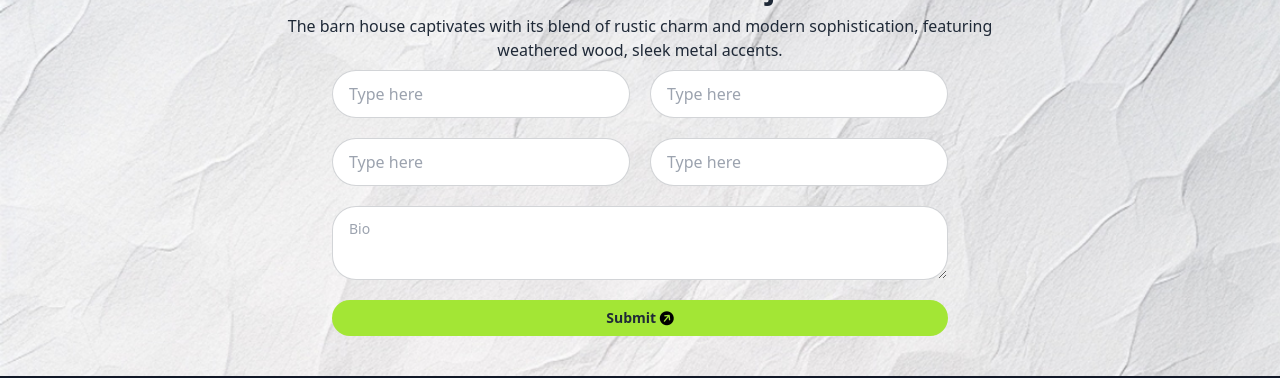
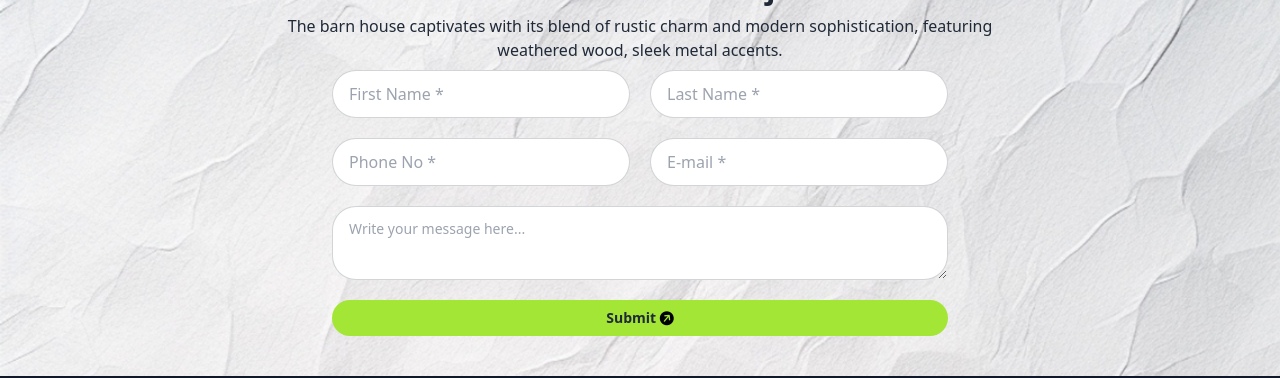
Before and after one commit to nawfs254/reset-assignment-3, a plain HTML site: page index.html in a window 1280 px wide. Shown: the part 2252-2630 px from the top of the page. Drawn offline with nearby package versions, Linux system fonts and the light colour scheme.

Commit message:
fixed form placeholders and footer menu alignments

```diff
--- a/index.html
+++ b/index.html
@@ -215,19 +215,19 @@
 
         <form action="" class="space-y-3 md:space-y-0 md:grid md:grid-cols-2 px-3 md:w-1/2 mx-auto gap-5">
             <label class="form-control w-full">
-                <input type="text" placeholder="Type here" class="input input-bordered w-full rounded-full" />
+                <input type="text" placeholder="First Name *" class="input input-bordered w-full rounded-full" />
             </label>
             <label class="form-control w-full">
-                <input type="text" placeholder="Type here" class="input input-bordered w-full rounded-full" />
+                <input type="text" placeholder="Last Name *" class="input input-bordered w-full rounded-full" />
             </label>
             <label class="form-control w-full">
-                <input type="text" placeholder="Type here" class="input input-bordered w-full rounded-full" />
+                <input type="text" placeholder="Phone No *" class="input input-bordered w-full rounded-full" />
             </label>
             <label class="form-control w-full">
-                <input type="text" placeholder="Type here" class="input input-bordered w-full rounded-full" />
+                <input type="text" placeholder="E-mail *" class="input input-bordered w-full rounded-full" />
             </label>
             <label class="form-control w-full col-span-2">
-                <textarea class="textarea textarea-bordered rounded-3xl" placeholder="Bio"></textarea>
+                <textarea class="textarea textarea-bordered rounded-3xl" placeholder="Write your message here..."></textarea>
             </label>
 
             <div class="font-semibold bg-lime-400 rounded-full text-sm col-span-2 w-full p-2">Submit <i
@@ -243,7 +243,7 @@
 
         <p class="text-sm md:text-base md:w-1/2 mx-auto">The barn house captivates with its blend of rustic charm and modern sophistication, featuring weathered wood, sleek metal accents.</p>
 
-        <div class="flex justify-center gap-3 md:gap-10 ">
+        <div class="flex flex-col md:flex-row justify-center gap-3 md:gap-10 ">
             <a class="text-sm md:text-base cursor-pointer">Home</a>
             <a class="text-sm md:text-base cursor-pointer">Services</a>
             <a class="text-sm md:text-base cursor-pointer">Portfolio</a>
```
